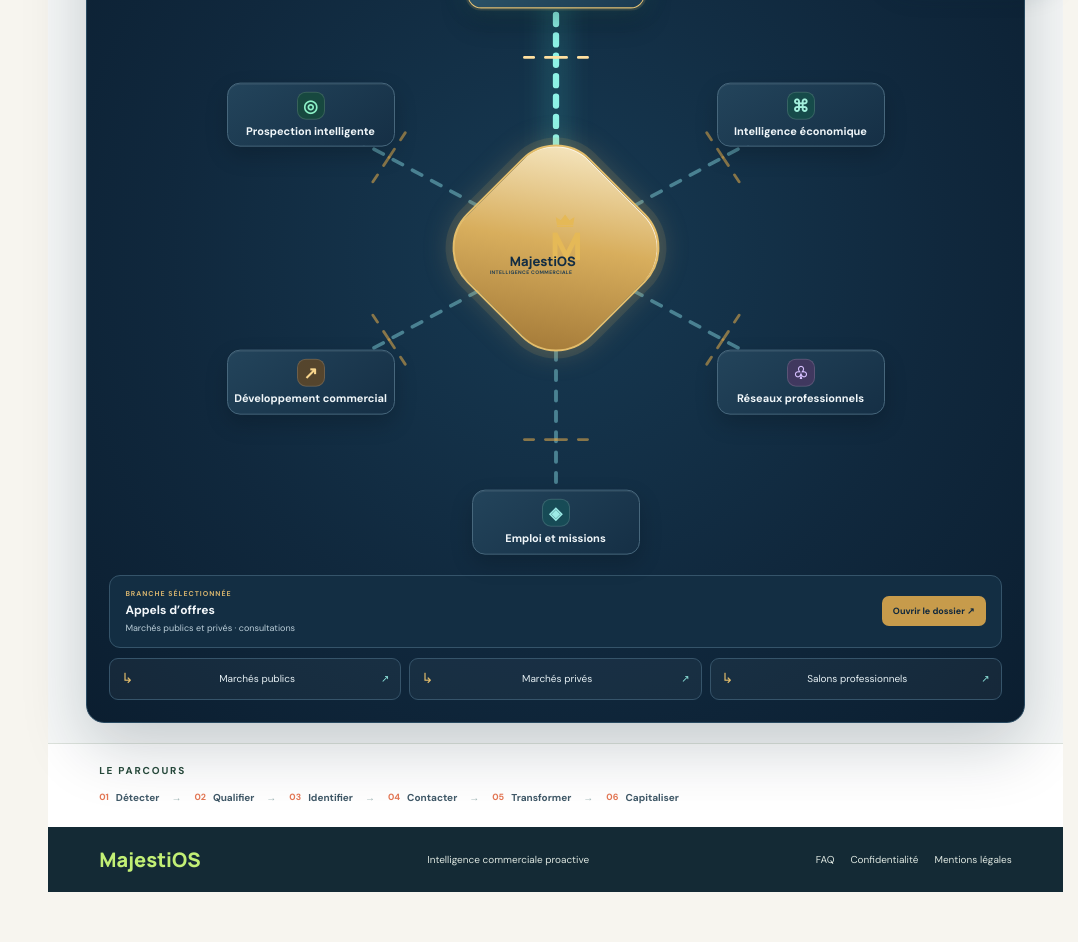
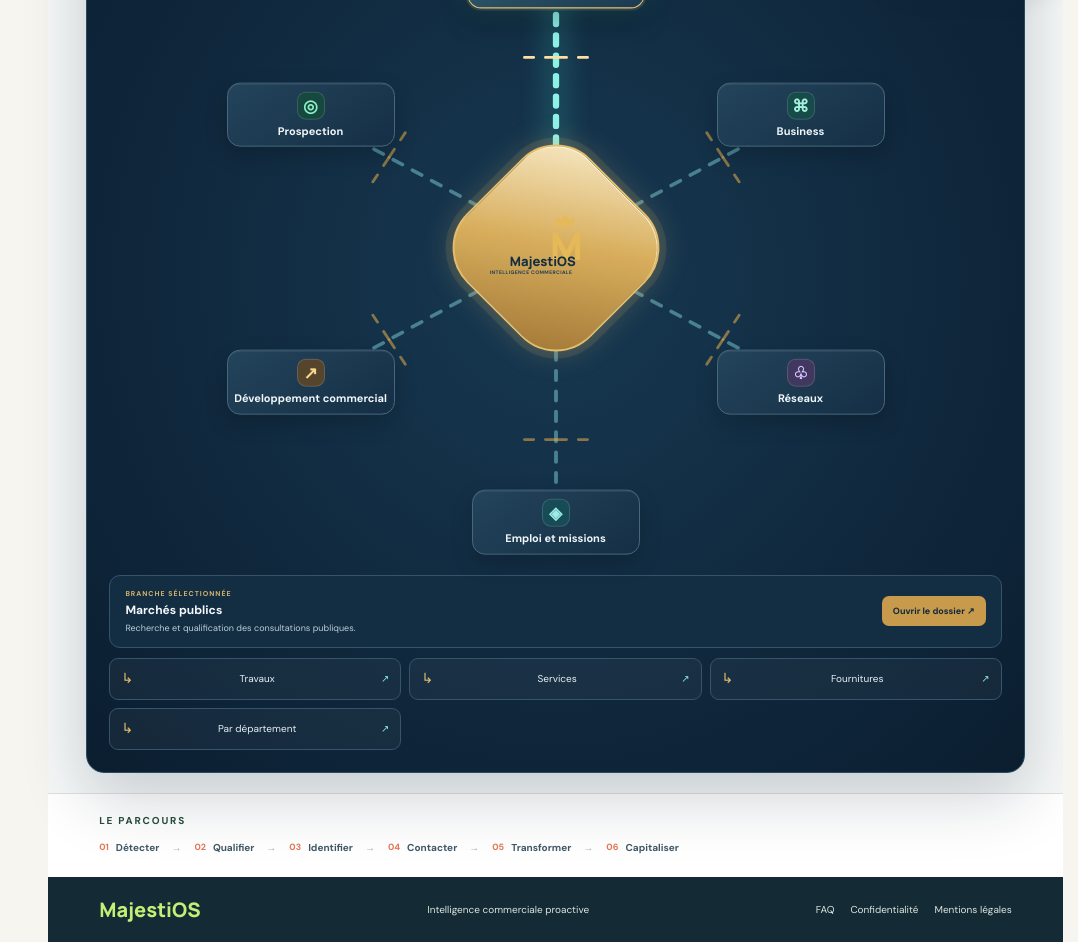
Before and after one commit to Chexpeer/Majestios, a Next.js app: page / in a window 1280 px wide. Shown: the part 800-1742 px from the top of the page, without its empty margins (202-1280 px from the left). Before the commit the page ends 1692 px from the top, so only its background shows below. Built offline with nearby package versions, Linux system fonts and the light colour scheme; no server answers.

Commit message:
refactor: piloter le flocon depuis l’arbre de navigation

```diff
--- a/src/components/majestic-opportunity-map.tsx
+++ b/src/components/majestic-opportunity-map.tsx
@@ -1,44 +1,33 @@
 "use client";
 
 import Link from "next/link";
-import { useState } from "react";
+import { useMemo, useState } from "react";
+import { flattenSiteTree, type SiteNode } from "@/data/site-tree";
 
-const poles = [
-  { id: "tenders", label: "Appels d’offres", detail: "Marchés publics et privés · consultations", href: "/opportunites/marches-publics", x: "50%", y: "7%", color: "blue", icon: "⌕", children: [
-    { label: "Marchés publics", href: "/opportunites/marches-publics" },
-    { label: "Marchés privés", href: "/opportunites/marches-prives" },
-    { label: "Salons professionnels", href: "/opportunites/salons" }
-  ]},
-  { id: "prospection", label: "Prospection intelligente", detail: "Ciblage · qualification · relances", href: "/developpement-commercial/prospection", x: "15%", y: "29%", color: "green", icon: "◎", children: [
-    { label: "Ciblage", href: "/developpement-commercial/prospection/ciblage" },
-    { label: "Argumentaires", href: "/developpement-commercial/prospection/argumentaires" },
-    { label: "Suivi commercial", href: "/developpement-commercial/prospection/suivi" }
-  ]},
-  { id: "intelligence", label: "Intelligence économique", detail: "Entreprises · signaux · évolutions", href: "/business", x: "85%", y: "29%", color: "mint", icon: "⌘", children: [
-    { label: "Intelligence entreprises", href: "/business/intelligence-entreprises" },
-    { label: "Veille BODACC", href: "/business/veille-bodacc" },
-    { label: "Créations et implantations", href: "/business/creations-implantations" }
-  ]},
-  { id: "development", label: "Développement commercial", detail: "Études · accompagnement · stratégie", href: "/developpement-commercial", x: "15%", y: "71%", color: "gold", icon: "↗", children: [
-    { label: "Accompagnement appels d’offres", href: "/developpement-commercial/accompagnement-appels-offres" },
-    { label: "Études de marché", href: "/developpement-commercial/etudes-de-marche" },
-    { label: "E-réputation", href: "/developpement-commercial/e-reputation" }
-  ]},
-  { id: "networks", label: "Réseaux professionnels", detail: "Annuaire · rencontres · interlocuteurs", href: "/reseaux", x: "85%", y: "71%", color: "violet", icon: "♧", children: [
-    { label: "Annuaire", href: "/reseaux/annuaire" },
-    { label: "Rejoindre le réseau", href: "/reseaux/rejoindre" },
-    { label: "Salons et événements", href: "/opportunites/salons" }
-  ]},
-  { id: "employment", label: "Emploi et missions", detail: "Offres · compétences · collaborations", href: "/opportunites/emploi", x: "50%", y: "93%", color: "teal", icon: "◈", children: [
-    { label: "Offres d’emploi", href: "/opportunites/emploi/offres" },
-    { label: "Missions", href: "/opportunites/emploi/missions" },
-    { label: "Conseils", href: "/opportunites/emploi/conseils" }
-  ]}
+type PolePresentation = { href: string; id: string; x: string; y: string; color: string; icon: string; detail?: string };
+
+const polePresentation: PolePresentation[] = [
+  { id: "tenders", href: "/opportunites/marches-publics", x: "50%", y: "7%", color: "blue", icon: "⌕", detail: "Recherche et qualification des consultations publiques." },
+  { id: "prospection", href: "/developpement-commercial/prospection", x: "15%", y: "29%", color: "green", icon: "◎", detail: "Ciblage, qualification et suivi des entreprises." },
+  { id: "intelligence", href: "/business", x: "85%", y: "29%", color: "mint", icon: "⌘", detail: "Entreprises, signaux économiques et évolutions." },
+  { id: "development", href: "/developpement-commercial", x: "15%", y: "71%", color: "gold", icon: "↗", detail: "Études, accompagnement et stratégie commerciale." },
+  { id: "networks", href: "/reseaux", x: "85%", y: "71%", color: "violet", icon: "♧", detail: "Annuaire, rencontres et complémentarités professionnelles." },
+  { id: "employment", href: "/opportunites/emploi", x: "50%", y: "93%", color: "teal", icon: "◈", detail: "Offres, compétences et missions." }
 ];
 
+type SnowflakePole = PolePresentation & { node: SiteNode; children: SiteNode[]; label: string };
+
 export default function MajestiOSOpportunityMap() {
-  const [active, setActive] = useState("tenders");
-  const selected = poles.find((pole) => pole.id === active) ?? poles[0];
+  const allNodes = useMemo(() => flattenSiteTree(), []);
+  const poles = useMemo(() => polePresentation.flatMap((presentation) => {
+    const node = allNodes.find((item) => item.href === presentation.href);
+    if (!node) return [];
+    return [{ ...presentation, node, label: node.label, children: node.children ?? [] }];
+  }), [allNodes]);
+  const [active, setActive] = useState("/opportunites/marches-publics");
+  const selected = poles.find((pole) => pole.href === active) ?? poles[0];
+
+  if (!selected) return null;
 
   return (
     <section className="maj-map maj-snowflake" aria-labelledby="maj-map-title">
@@ -58,11 +47,11 @@ export default function MajestiOSOpportunityMap() {
             const bx = x - dx / length * 13;
             const by = y - dy / length * 13;
             const side = 4.5;
-            return <g key={pole.id} className={active === pole.id ? "is-lit" : ""}>
+            return <g key={pole.id} className={active === pole.href ? "is-lit" : ""}>
               <line className="snowflake-arm" x1="50" y1="50" x2={x} y2={y} />
               <line className="snowflake-twig" x1={bx} y1={by} x2={bx - dy / length * side} y2={by + dx / length * side} />
               <line className="snowflake-twig" x1={bx} y1={by} x2={bx + dy / length * side} y2={by - dx / length * side} />
-              <circle className="snowflake-joint" cx={x} cy={y} r={active === pole.id ? "1.4" : "0.8"} />
+              <circle className="snowflake-joint" cx={x} cy={y} r={active === pole.href ? "1.4" : "0.8"} />
             </g>;
           })}
         </svg>
@@ -71,7 +60,7 @@ export default function MajestiOSOpportunityMap() {
           <strong>MajestiOS</strong><small>INTELLIGENCE COMMERCIALE</small>
         </Link>
         {poles.map((pole) => (
-          <button key={pole.id} type="button" className={`maj-map-node ${pole.color} ${active === pole.id ? "is-active" : ""}`} style={{ left: pole.x, top: pole.y }} onClick={() => setActive(pole.id)} onMouseEnter={() => setActive(pole.id)} onFocus={() => setActive(pole.id)} aria-pressed={active === pole.id}>
+          <button key={pole.id} type="button" className={`maj-map-node ${pole.color} ${active === pole.href ? "is-active" : ""}`} style={{ left: pole.x, top: pole.y }} onClick={() => setActive(pole.href)} onMouseEnter={() => setActive(pole.href)} onFocus={() => setActive(pole.href)} aria-pressed={active === pole.href}>
             <span className="maj-map-node-icon" aria-hidden="true">{pole.icon}</span><strong>{pole.label}</strong>
           </button>
         ))}
@@ -81,7 +70,7 @@ export default function MajestiOSOpportunityMap() {
         <Link href={selected.href} className="maj-map-selection-link">Ouvrir le dossier <span aria-hidden="true">↗</span></Link>
       </div>
       <nav className="maj-map-branch-links" aria-label={`Sous-rubriques de ${selected.label}`}>
-        {selected.children.map((child) => <Link key={child.href} href={child.href}><span aria-hidden="true">↳</span>{child.label}<span aria-hidden="true">↗</span></Link>)}
+        {selected.children.map((child) => <Link key={child.href} href={child.href}><span aria-hidden="true">↳</span>{child.label}{child.status === "preparing" ? <small className="maj-map-branch-status">En préparation</small> : null}<span aria-hidden="true">↗</span></Link>)}
       </nav>
     </section>
   );
```
